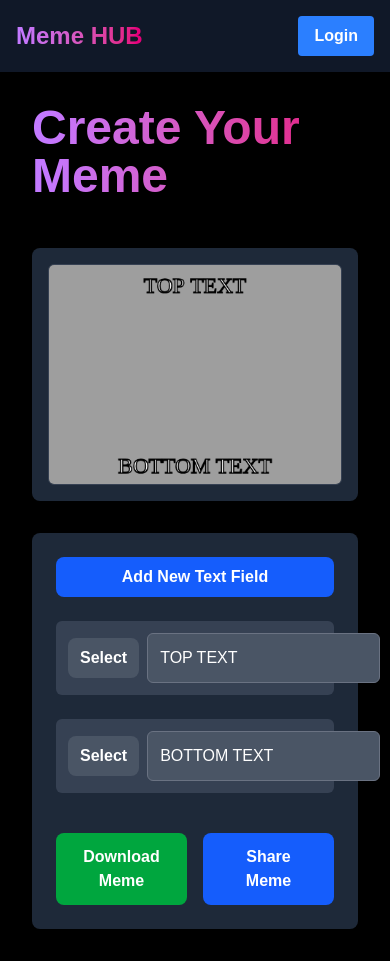
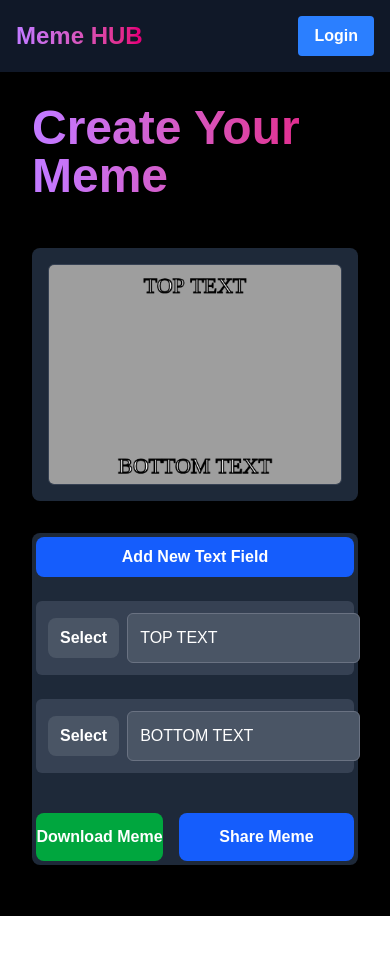
Before and after one commit to samir7888/Meme-hub, a Next.js app: page /editor/1 in a window 390 px wide. After the commit the page ends 916 px from the top, so only its background shows below. Built offline with nearby package versions, Linux system fonts and the light colour scheme; no server answers; what @imagekit/next would draw is missing.

Commit message:
fixed layout

```diff
--- a/app/editor/[imageId]/page.tsx
+++ b/app/editor/[imageId]/page.tsx
@@ -319,7 +319,7 @@ export default function MemeEditor() {
           ></canvas>
         </div>
 
-        <div className="flex-1 flex flex-col gap-6 bg-gray-800 rounded-lg shadow-lg p-6">
+        <div className="flex-1 flex flex-col gap-6 bg-gray-800 rounded-lg shadow-lg  p-1 md:p-6">
           <button
             onClick={addTextField}
             className="w-full px-4 py-2 bg-blue-600 rounded-lg text-white font-semibold hover:bg-blue-700 focus:outline-none focus:ring-2 focus:ring-blue-500"
@@ -526,7 +526,7 @@ export default function MemeEditor() {
           <div className="flex gap-4 mt-4">
             <button
               onClick={downloadMeme}
-              className="flex-1 px-6 py-3 bg-green-600 rounded-lg text-white font-semibold hover:bg-green-700 focus:outline-none focus:ring-2 focus:ring-green-500 transition-colors"
+              className="flex-1 md:px-6 py-3 bg-green-600 rounded-lg text-white font-semibold hover:bg-green-700 focus:outline-none focus:ring-2 focus:ring-green-500 transition-colors"
             >
               Download Meme
             </button>
```
